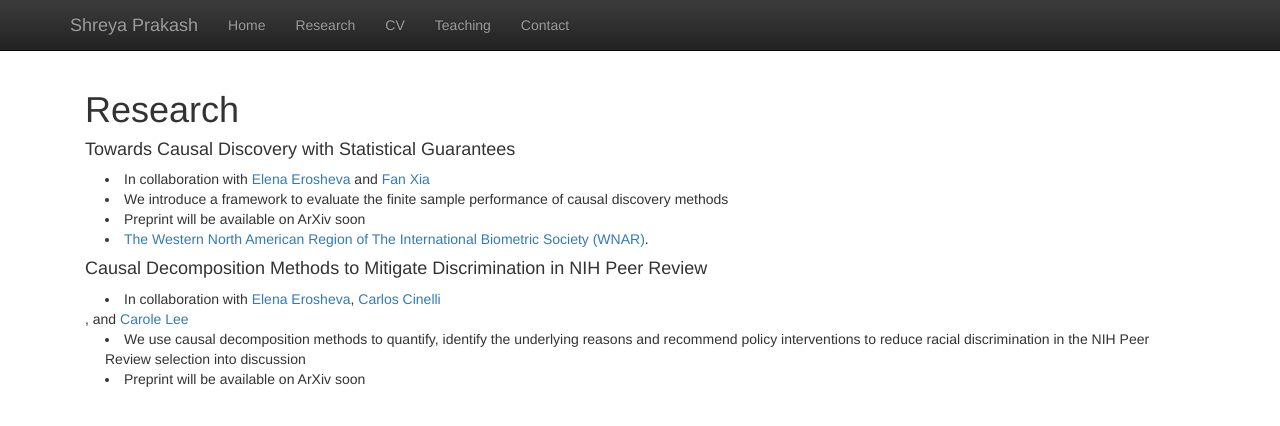
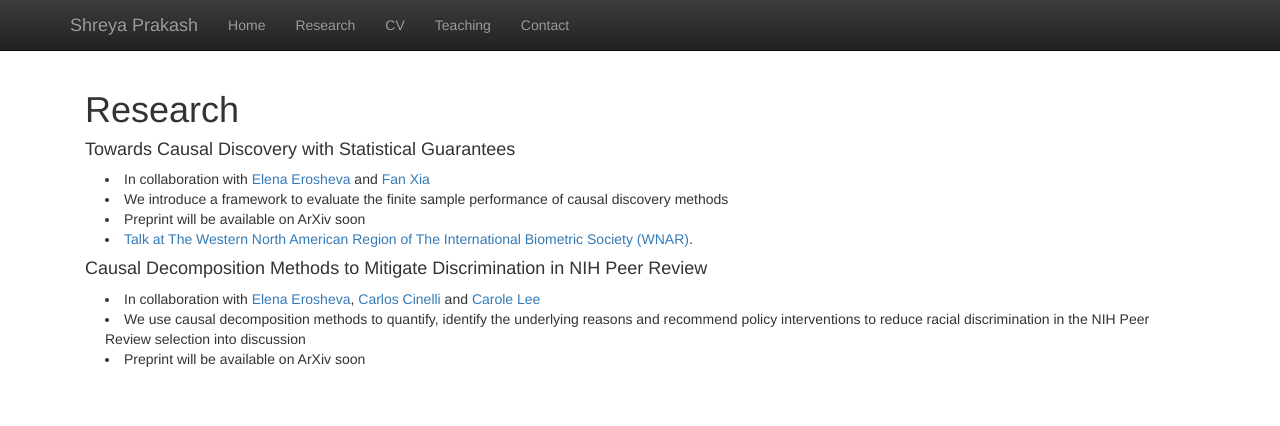
Before and after one commit to shreyap18/shreyap18.github.io, a Jekyll site: the page built from research.html, in a window 1280 px wide. Shown: the top 426 px of the page. Built offline with Jekyll 4.4.1, drawn with Linux system fonts in a browser that asks for light colours; nearby versions of some CDN libraries; library files that are not in the unit come from our copies.

Commit message:
minor changes in research and contact info

```diff
--- a/contact.html
+++ b/contact.html
@@ -14,7 +14,7 @@ title: 'Contact'
   Department of Statistics <br />
   <!-- B-220, Padelford Hall, Box 354322 <br /> -->
   Padelford Hall <br />
-  Seattle, WA 98195-4322 <br />
+  Seattle, WA <br />
 
   <br />
   <a href="https://github.com/shreyap18"><i class="fa fa-github" aria-hidden="true"></i> shreyap18</a> <br />
--- a/research.html
+++ b/research.html
@@ -15,16 +15,15 @@ title: 'Research'
         </li>
         <li style="padding:0px;margin:0px 20px 0px;"> Preprint will be available on ArXiv soon </li>
         </li>
-        <li style="padding:0px;margin:0px 20px 0px;"> <a href="talks/WNAR_23.pdf" target="_blank">The Western North American Region of The International Biometric Society (WNAR)</a>. </li>
+        <li style="padding:0px;margin:0px 20px 0px;"> <a href="talks/WNAR_23.pdf" target="_blank">Talk at The Western North American Region of The International Biometric Society (WNAR)</a>. </li>
 </p>
 
 <h4>Causal Decomposition Methods to Mitigate Discrimination in NIH Peer Review</h4>
 <p class="content" style="padding:0px;margin:0px 20px 0px;">
         <li style="padding:0px;margin:0px 20px 0px;"> In collaboration with <a href="https://stat.uw.edu/about-us/people/elena-erosheva"
                         target="_blank">Elena Erosheva</a>, <a href="https://stat.uw.edu/about-us/people/carlos-cinelli"
-                        target="_blank">Carlos Cinelli</a> </li>, and <a href="https://phil.washington.edu/people/carole-lee"
+                        target="_blank">Carlos Cinelli</a> and <a href="https://phil.washington.edu/people/carole-lee"
                         target="_blank">Carole Lee</a> </li>
-        </li>
         <li style="padding:0px;margin:0px 20px 0px;"> We use causal decomposition methods to quantify, identify the underlying reasons and recommend policy interventions to reduce racial discrimination in the NIH Peer Review selection into discussion</li>
         </li>
         <li style="padding:0px;margin:0px 20px 0px;"> Preprint will be available on ArXiv soon </li>
```
